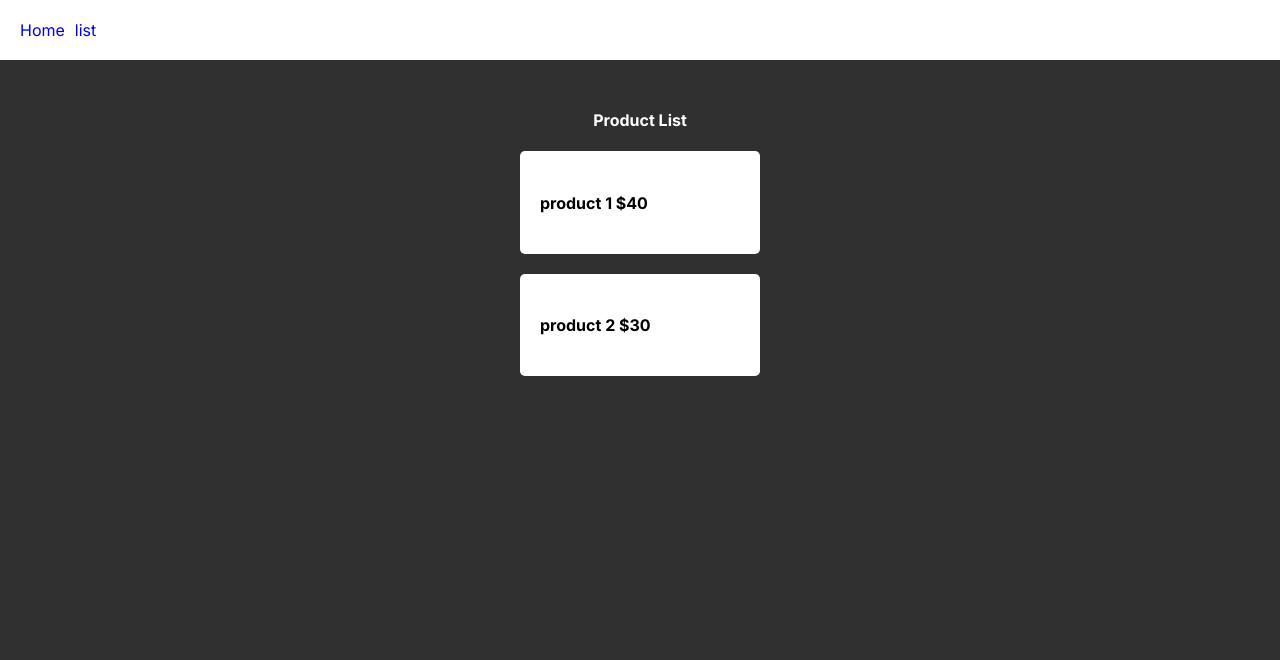
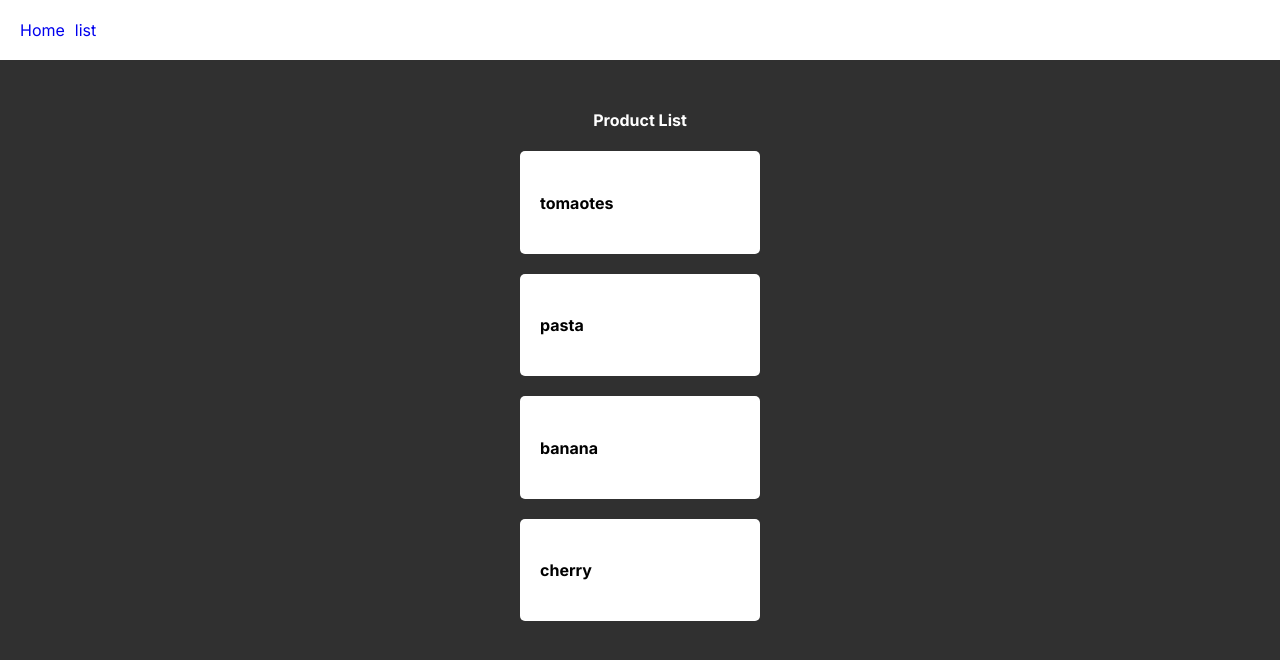
Before and after one commit to s-ja/CDAP_Next.js, a Next.js app in the folder fresh/: page /list in a window 1280 px wide. Shown: the top 660 px of the page. Built offline with nearby package versions, Linux system fonts and the light colour scheme.

Commit message:
5강 완료

```diff
--- a/fresh/app/list/page.tsx
+++ b/fresh/app/list/page.tsx
@@ -1,13 +1,15 @@
 export default function List() {
+  let product = ["tomaotes", "pasta", "banana", "cherry"];
   return (
     <div>
       <h4 className="title">product list</h4>
-      <div className="food">
-        <h4>product 1 $40</h4>
-      </div>
-      <div className="food">
-        <h4>product 2 $30</h4>
-      </div>
+      {product.map((a, i) => {
+        return (
+          <div className="food">
+            <h4>{product[i]}</h4>
+          </div>
+        );
+      })}
     </div>
   );
 }
```
